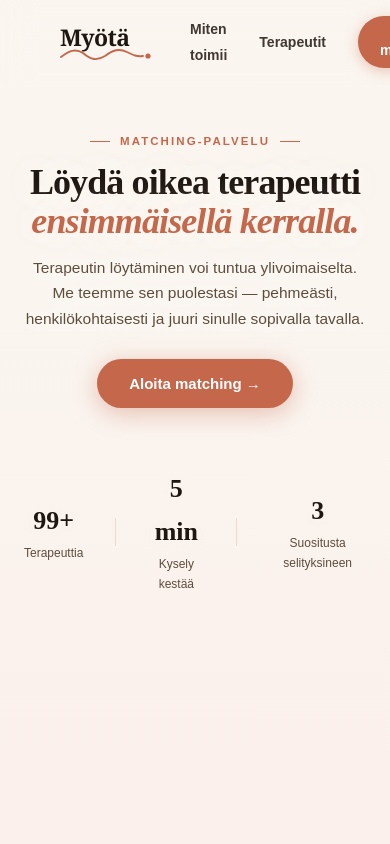
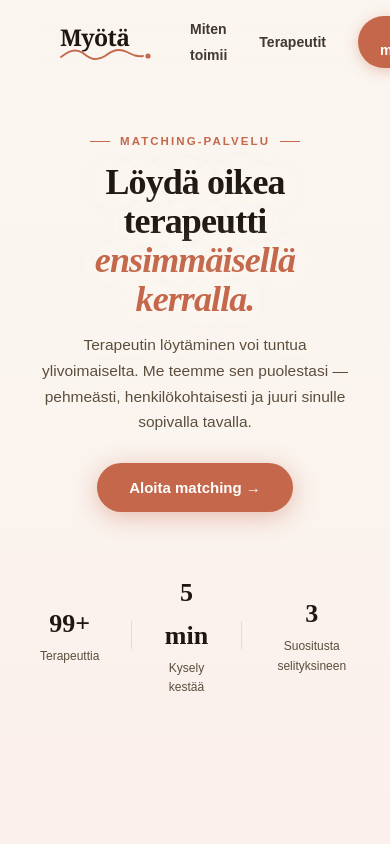
Before and after one commit to Tilapit/aitomyota, a React (Vite) app: page / in a window 390 px wide. Shown: the top 844 px of the page. Built offline with nearby package versions, Linux system fonts and the light colour scheme.

Commit message:
fix: hero 100vh inline styles, no CSS class dependency

```diff
--- a/src/HeroSection.tsx
+++ b/src/HeroSection.tsx
@@ -8,75 +8,185 @@ const HeroSection: React.FC<HeroSectionProps> = ({ onOpenQuiz }) => {
   const statsRef = useRef<HTMLDivElement>(null);
 
   useEffect(() => {
-    // Stats fade-up animation with delay (matches original CSS)
     const el = statsRef.current;
     if (el) {
-      el.style.animation = 'fadeUp 0.8s 0.3s ease both';
+      el.style.opacity = '0';
+      el.style.transform = 'translateY(10px)';
+      setTimeout(() => {
+        el.style.transition = 'opacity 0.8s ease, transform 0.8s ease';
+        el.style.opacity = '1';
+        el.style.transform = 'translateY(0)';
+      }, 300);
     }
   }, []);
 
   return (
     <>
       <section
-        className="hero"
-        style={{ position: 'relative' }}
+        style={{
+          minHeight: '100vh',
+          width: '100%',
+          backgroundColor: '#FBF0EC',
+          position: 'relative',
+          display: 'flex',
+          alignItems: 'flex-start',
+          justifyContent: 'center',
+          paddingTop: '72px',
+          overflow: 'hidden',
+          boxSizing: 'border-box',
+        }}
       >
-        <div className="hero-overlay" />
+        {/* Overlay */}
+        <div
+          style={{
+            position: 'absolute',
+            inset: 0,
+            background:
+              'linear-gradient(to bottom, rgba(250,246,240,0.88) 0%, rgba(250,246,240,0.82) 35%, rgba(250,246,240,0.50) 60%, rgba(250,246,240,0.10) 80%, rgba(250,246,240,0) 100%)',
+            pointerEvents: 'none',
+          }}
+        />
 
-        <div className="hero-content">
+        <div
+          style={{
+            position: 'relative',
+            zIndex: 1,
+            maxWidth: '700px',
+            width: '100%',
+            margin: '0 auto',
+            padding: '60px 40px 0 40px',
+            textAlign: 'center',
+            display: 'flex',
+            flexDirection: 'column',
+            alignItems: 'center',
+            animation: 'fadeUp 0.8s ease both',
+          }}
+        >
           {/* Eyebrow */}
-          <div className="eyebrow">Matching-palvelu</div>
+          <div
+            style={{
+              display: 'inline-flex',
+              alignItems: 'center',
+              gap: '10px',
+              fontSize: '11.5px',
+              fontWeight: 700,
+              letterSpacing: '0.18em',
+              textTransform: 'uppercase',
+              color: '#C4674A',
+              marginBottom: '12px',
+            }}
+          >
+            <span style={{ display: 'block', width: '20px', height: '1.5px', background: '#C4674A' }} />
+            Matching-palvelu
+            <span style={{ display: 'block', width: '20px', height: '1.5px', background: '#C4674A' }} />
+          </div>
 
           {/* Headline */}
-          <h1>
+          <h1
+            style={{
+              fontFamily: 'Lora, serif',
+              fontSize: 'clamp(36px, 4vw, 58px)',
+              lineHeight: 1.08,
+              fontWeight: 600,
+              letterSpacing: '-0.025em',
+              color: '#1E1610',
+              marginBottom: '14px',
+              textShadow: '0 2px 16px rgba(250,246,240,1), 0 0 40px rgba(250,246,240,0.9)',
+            }}
+          >
             Löydä oikea terapeutti
             <br />
-            <em>ensimmäisellä kerralla.</em>
+            <em style={{ fontStyle: 'italic', color: '#C4674A' }}>ensimmäisellä kerralla.</em>
           </h1>
 
           {/* Subtitle */}
-          <p className="hero-sub">
+          <p
+            style={{
+              fontSize: '15.5px',
+              color: '#5C4E3D',
+              maxWidth: '480px',
+              marginBottom: '28px',
+              lineHeight: 1.65,
+              textAlign: 'center',
+              textShadow: '0 2px 12px rgba(250,246,240,1)',
+            }}
+          >
             Terapeutin löytäminen voi tuntua ylivoimaiselta. Me teemme sen puolestasi — pehmeästi,
             henkilökohtaisesti ja juuri sinulle sopivalla tavalla.
           </p>
 
-          {/* CTA button */}
-          <button className="btn-primary" onClick={onOpenQuiz}>
+          {/* CTA */}
+          <button
+            onClick={onOpenQuiz}
+            style={{
+              background: '#C4674A',
+              color: 'white',
+              border: 'none',
+              padding: '16px 32px',
+              borderRadius: '100px',
+              fontFamily: 'Nunito, sans-serif',
+              fontSize: '15px',
+              fontWeight: 700,
+              cursor: 'pointer',
+              boxShadow: '0 5px 24px rgba(196,103,74,0.38)',
+              transition: 'background 0.2s, transform 0.15s, box-shadow 0.2s',
+            }}
+            onMouseEnter={e => {
+              (e.currentTarget as HTMLButtonElement).style.background = '#B05840';
+              (e.currentTarget as HTMLButtonElement).style.transform = 'translateY(-2px)';
+            }}
+            onMouseLeave={e => {
+              (e.currentTarget as HTMLButtonElement).style.background = '#C4674A';
+              (e.currentTarget as HTMLButtonElement).style.transform = 'translateY(0)';
+            }}
+          >
             Aloita matching →
           </button>
 
           {/* Stats */}
-          <div ref={statsRef} className="hero-stats">
-            <div className="stat">
-              <div className="num">99+</div>
-              <div className="lbl">Terapeuttia</div>
-            </div>
-            <div className="stat-div" />
-            <div className="stat">
-              <div className="num">5 min</div>
-              <div className="lbl">Kysely kestää</div>
-            </div>
-            <div className="stat-div" />
-            <div className="stat">
-              <div className="num">3</div>
-              <div className="lbl">Suositusta selityksineen</div>
-            </div>
+          <div
+            ref={statsRef}
+            style={{
+              display: 'flex',
+              alignItems: 'center',
+              gap: '32px',
+              justifyContent: 'center',
+              marginTop: '60px',
+              width: '100%',
+            }}
+          >
+            {[
+              { num: '99+', lbl: 'Terapeuttia' },
+              { num: '5 min', lbl: 'Kysely kestää' },
+              { num: '3', lbl: 'Suositusta selityksineen' },
+            ].map((stat, i) => (
+              <React.Fragment key={stat.lbl}>
+                {i > 0 && (
+                  <div style={{ width: '1px', height: '28px', background: 'rgba(196,103,74,0.18)', flexShrink: 0 }} />
+                )}
+                <div style={{ textAlign: 'center' }}>
+                  <div style={{ fontFamily: 'Lora, serif', fontSize: '26px', fontWeight: 600, color: '#1E1610' }}>
+                    {stat.num}
+                  </div>
+                  <div style={{ fontSize: '12px', color: '#5C4E3D', marginTop: '1px', fontWeight: 500 }}>
+                    {stat.lbl}
+                  </div>
+                </div>
+              </React.Fragment>
+            ))}
           </div>
         </div>
       </section>
 
-      {/* Wave divider hero → miten */}
-      <div style={{ marginTop: '-2px', lineHeight: 0, background: 'var(--sand-pale)' }}>
+      {/* Wave divider */}
+      <div style={{ marginTop: '-2px', lineHeight: 0, background: '#F8F2EA' }}>
         <svg
           viewBox="0 0 1440 80"
           xmlns="http://www.w3.org/2000/svg"
           preserveAspectRatio="none"
           style={{ display: 'block', width: '100%', height: '80px' }}
         >
-          <path
-            d="M0,40 C200,80 400,0 720,40 C1040,80 1240,10 1440,40 L1440,80 L0,80 Z"
-            fill="#FAF6F0"
-          />
+          <path d="M0,40 C200,80 400,0 720,40 C1040,80 1240,10 1440,40 L1440,80 L0,80 Z" fill="#FAF6F0" />
         </svg>
       </div>
     </>
```
